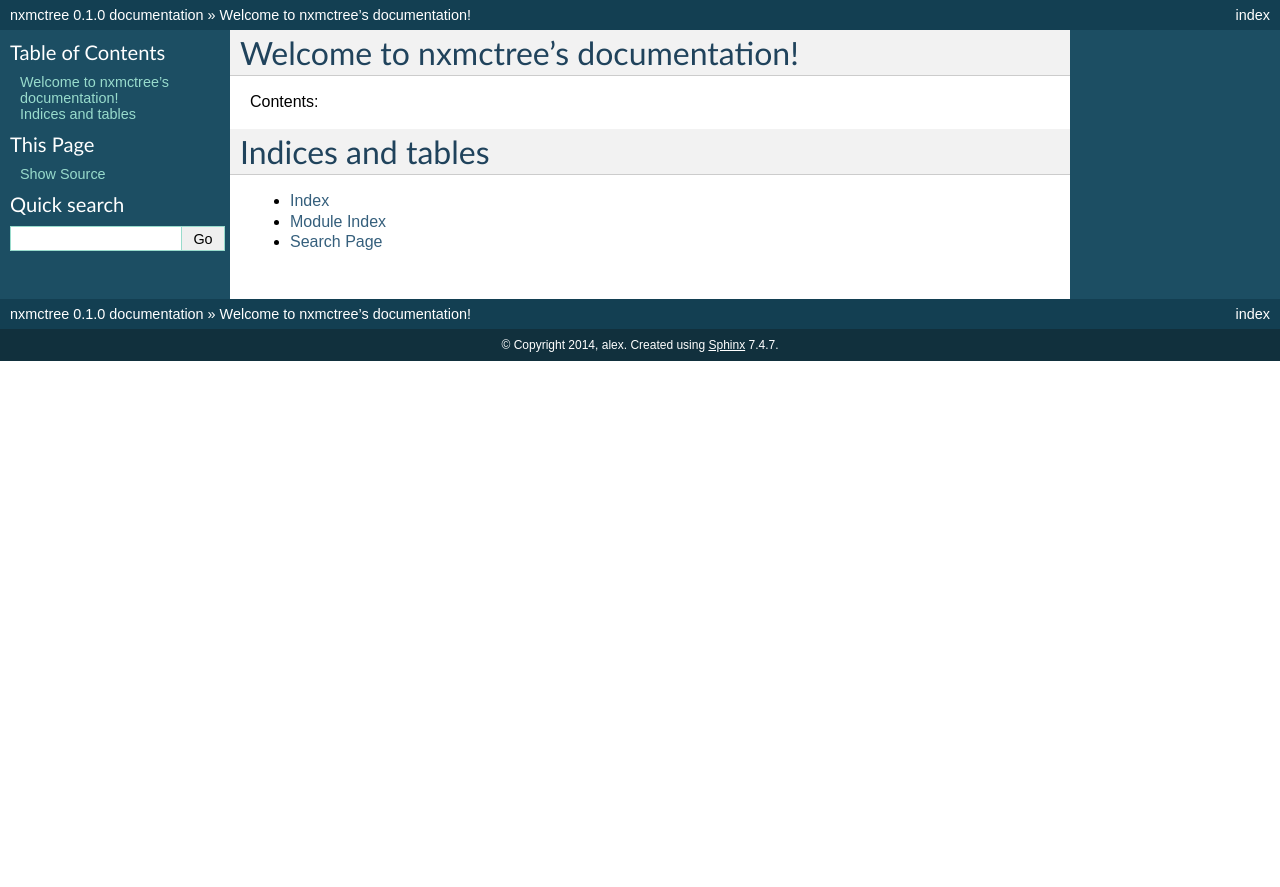
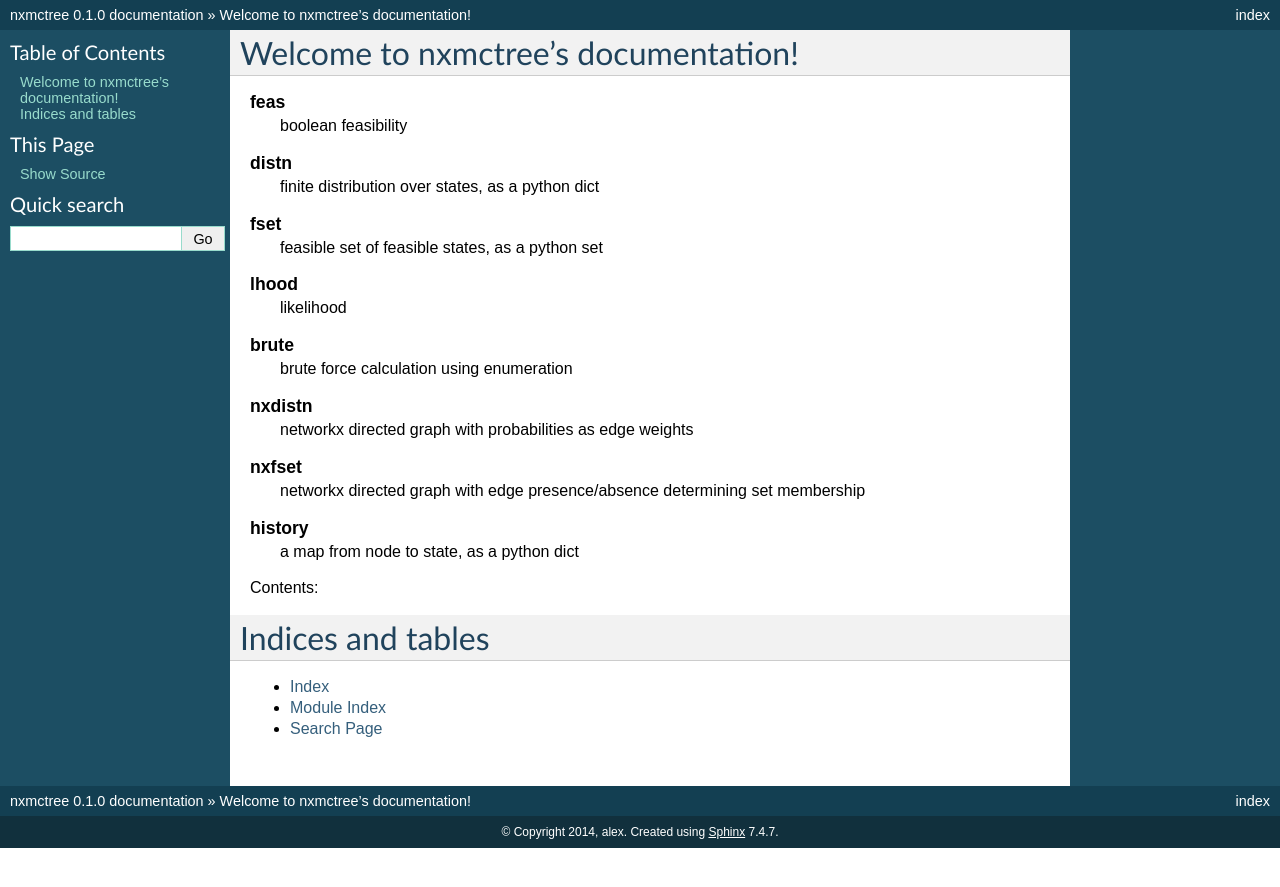
Before and after one commit to argriffing/nxmctree, a Sphinx documentation site: the page built from docs/source/index.rst, in a window 1280 px wide. Shown: the top 887 px of the page. Built offline with Sphinx 7.4.7, drawn with Linux system fonts in a browser that asks for light colours; pages that are not in the unit, such as notebooks, are missing from menus.

Commit message:
add a glossary and update the meta-docs (the documentation about how to generate the documentation)

```diff
--- a/docs/source/index.rst
+++ b/docs/source/index.rst
@@ -5,6 +5,33 @@
 
 Welcome to nxmctree's documentation!
 ====================================
+
+.. glossary::
+
+   feas
+      boolean feasibility
+
+   distn
+      finite distribution over states, as a python dict
+
+   fset
+      feasible set of feasible states, as a python set
+
+   lhood
+      likelihood
+
+   brute
+      brute force calculation using enumeration
+
+   nxdistn
+      networkx directed graph with probabilities as edge weights
+
+   nxfset
+      networkx directed graph with edge presence/absence determining
+      set membership
+
+   history
+      a map from node to state, as a python dict
 
 
 Contents:
```
Also changed, not shown: docs/README.md.
